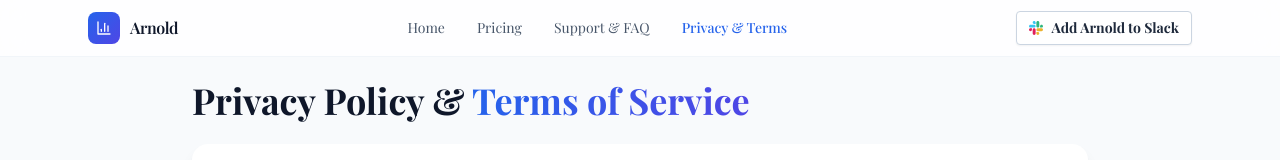
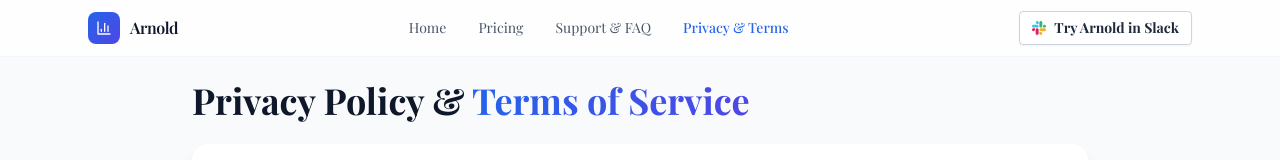
Before and after one commit to McGovs/arnold-the-analyst-frontend-v2-markdown, a React (Vite) app: page /privacy-terms in a window 1280 px wide. Shown: the top 160 px of the page. Built offline with nearby package versions, Linux system fonts and the light colour scheme; a web font is replaced by a local one.

Commit message:
Update Privacy.tsx

```diff
--- a/src/pages/Privacy.tsx
+++ b/src/pages/Privacy.tsx
@@ -79,7 +79,7 @@ export default function Privacy() {
                   <path d="M77.6 97C84.7 97 90.5 102.8 90.5 109.9C90.5 117 84.7 122.8 77.6 122.8C70.5 122.8 64.7 117 64.7 109.9V97H77.6Z" fill="#ECB22E"/>
                   <path d="M77.6 90.5C70.5 90.5 64.7 84.7 64.7 77.6C64.7 70.5 70.5 64.7 77.6 64.7H109.9C117 64.7 122.8 70.5 122.8 77.6C122.8 84.7 117 90.5 109.9 90.5H77.6Z" fill="#ECB22E"/>
                 </svg>
-                Add Arnold to Slack
+                Try Arnold in Slack
               </a>
             </div>
           </div>
```
